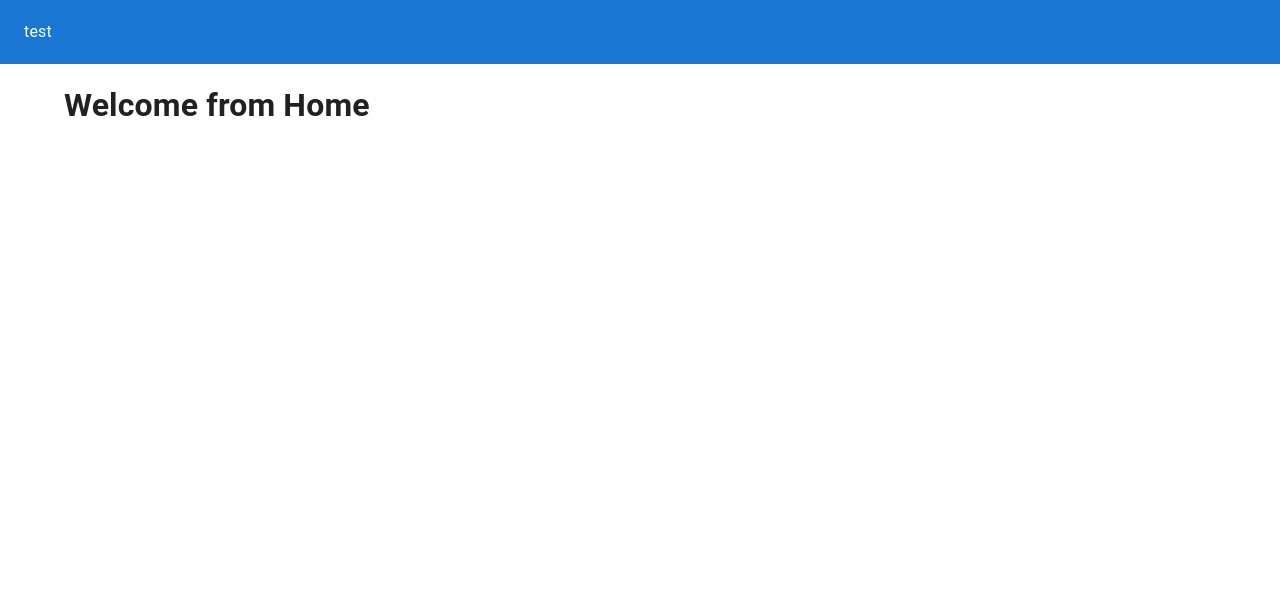
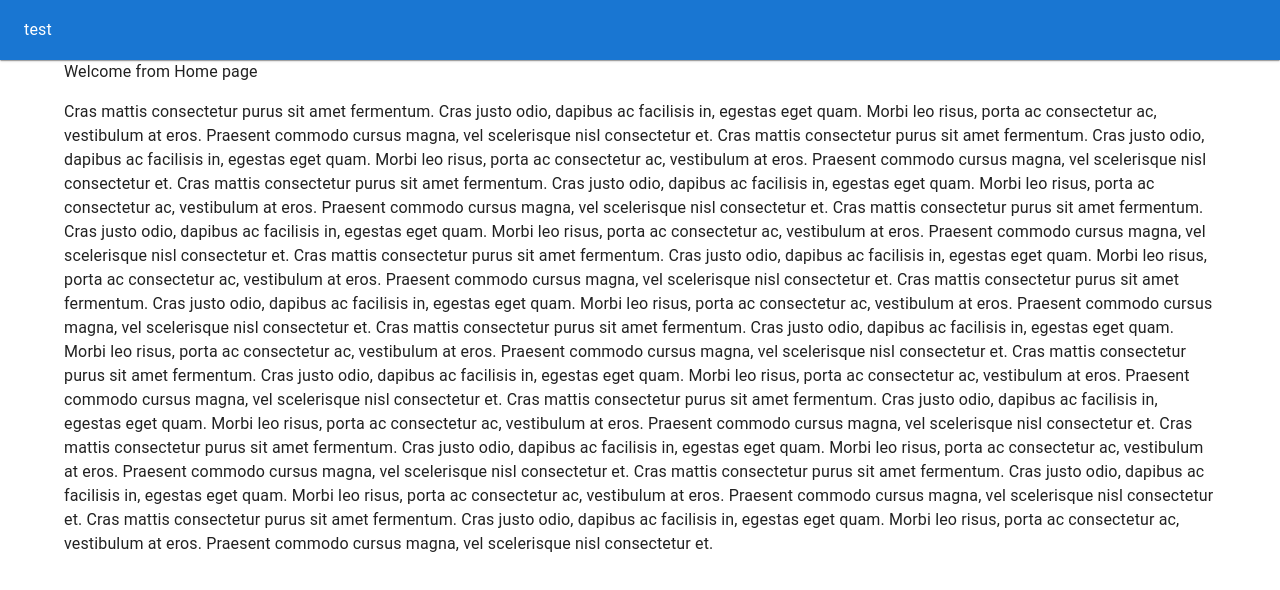
Before and after one commit to kkaraivanov/BunayHR, a React (Create React App) app in the folder client/: page / in a window 1280 px wide. Shown: the top 590 px of the page. Built offline with nearby package versions, Linux system fonts and the light colour scheme.

Commit message:
updated code

```diff
--- a/client/src/components/AppRoutes/routes.js
+++ b/client/src/components/AppRoutes/routes.js
@@ -2,15 +2,30 @@
 
 // material icons
 import HomeIcon from '@mui/icons-material/Home';
+import { Box, Typography } from '@mui/material';
 
 const Home = () => {
-    return(
-        <h1>Welcome from Home</h1>
+    return (
+        <>
+            <Typography>
+                Welcome from Home page
+            </Typography>
+            <Box sx={{ my: 2 }}>
+                {[...new Array(12)]
+                    .map(
+                        () => `Cras mattis consectetur purus sit amet fermentum.
+    Cras justo odio, dapibus ac facilisis in, egestas eget quam.
+    Morbi leo risus, porta ac consectetur ac, vestibulum at eros.
+    Praesent commodo cursus magna, vel scelerisque nisl consectetur et.`,
+                    )
+                    .join('\n')}
+            </Box>
+        </>
     )
 }
 
 const Dashboard = () => {
-    return(
+    return (
         <h1>Welcome from Dashboard</h1>
     )
 }
--- a/client/src/components/AppTheme/index.js
+++ b/client/src/components/AppTheme/index.js
@@ -13,7 +13,14 @@
         mode,
         palette: {
 
-        }
+        },
+        mixins: {
+            toolbar: {
+                minHeight: 60,
+                paddingTop: 8,
+                paddingBottom: 8
+            }
+        },
     }
 }
 const mapStateToProps = state => ({
--- a/client/src/components/Layout/Header/index.js
+++ b/client/src/components/Layout/Header/index.js
@@ -1,12 +1,12 @@
-import { AppBar, Toolbar } from "@mui/material"
-
+import React from "react";
+import { AppBar, Toolbar } from "@mui/material";
 
 export default () => {
 
     return (
         <AppBar
             position="fixed"
-            elevation={0}
+            elevation={1}
             color="primary"
         >
             <Toolbar>
```
